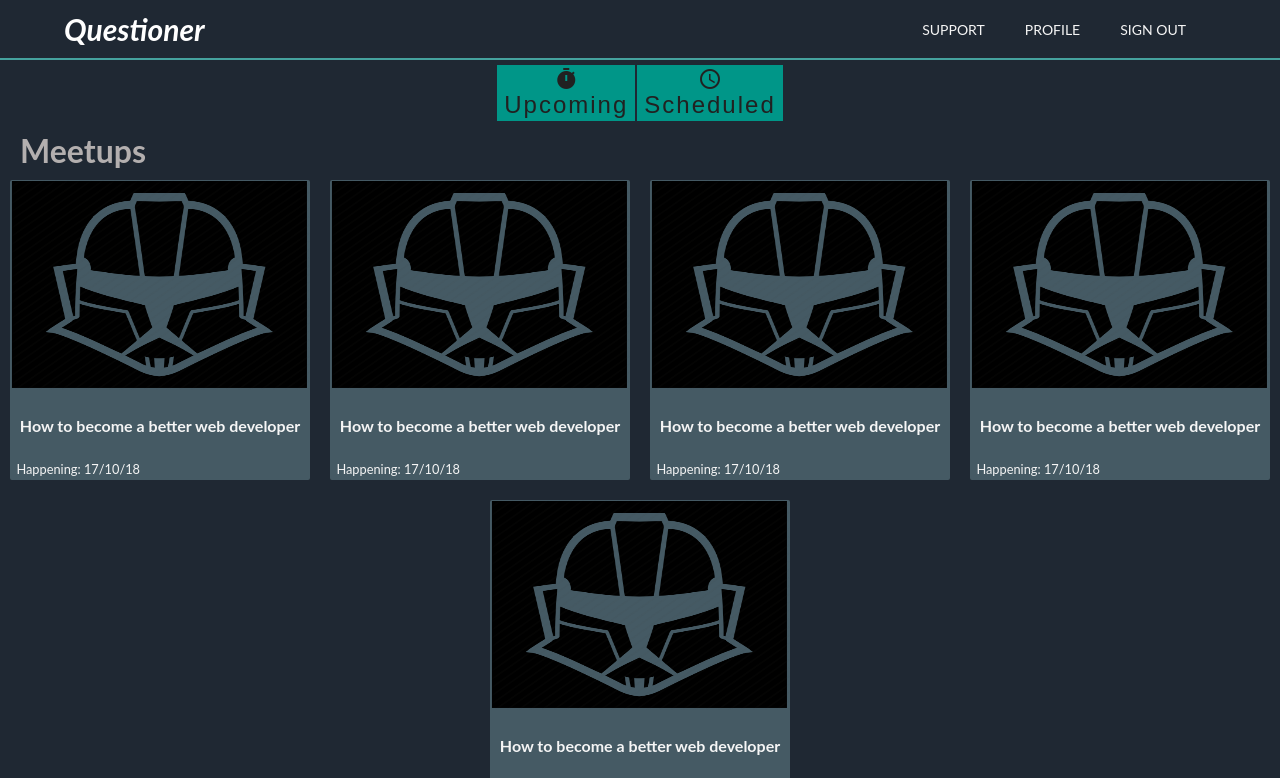
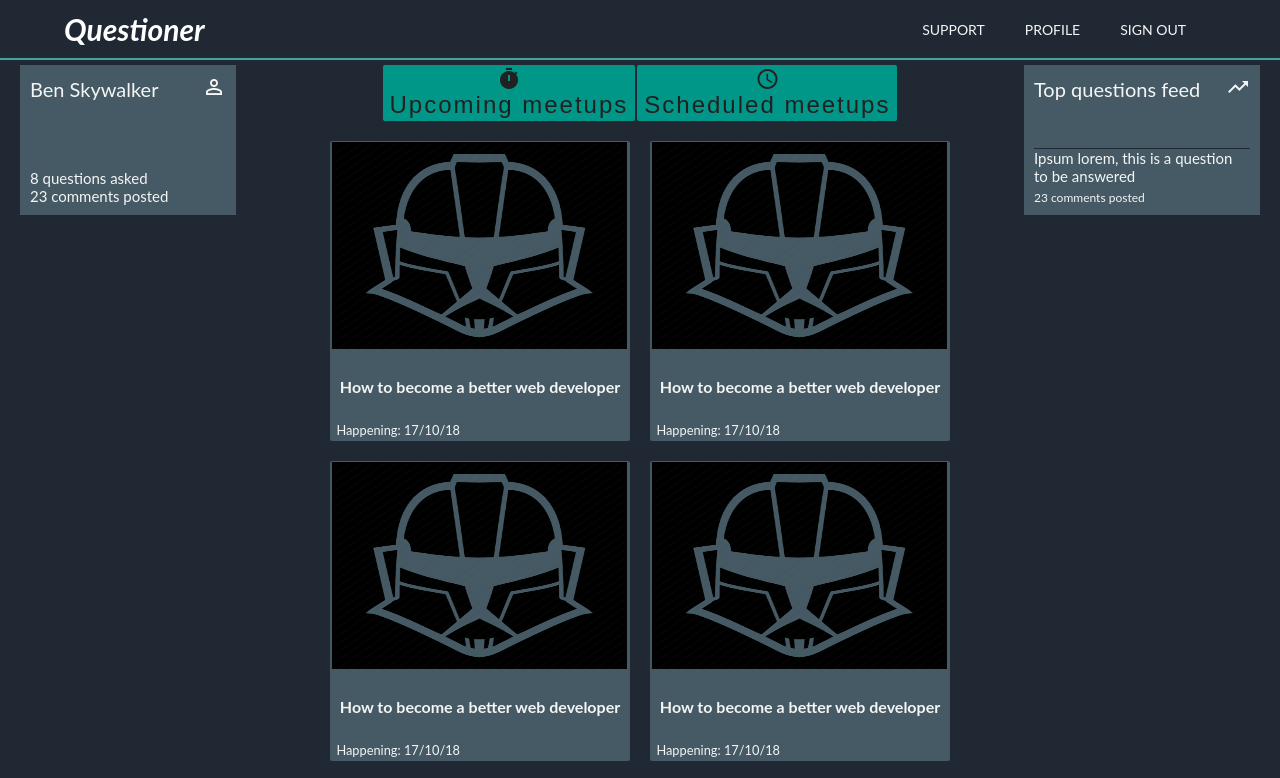
Before and after one commit to OvieMudi/Questioner__, a website: page UI/usr_dashboard.html in a window 1280 px wide. Shown: the top 778 px of the page. Drawn offline with Linux system fonts and the light colour scheme.

```diff
--- /dev/null
+++ b/UI/stylesheets/meetup_page.css
@@ -0,0 +1,67 @@
+@import "./usr_dashboard.css";
+
+
+.meet_up {
+  display: flex;
+}
+
+.images_container {
+  display: flex;
+  justify-content: center;
+  height: 250px;
+}
+
+.img {
+  width: 50%;
+  height: auto;
+}
+
+section.ask_question {
+  display: flex;
+  justify-content: flex-end;
+}
+
+form {
+  display: flex;
+  flex-flow: column nowrap;
+  justify-content: center;
+  align-items: center;
+}
+
+form textarea {
+  width: 80%;
+}
+form button {
+  width: 5em;
+  margin-top: 5px;
+}
+
+.question_container {
+  display: flex;
+  flex-flow: column nowrap;
+  align-items: center;
+  padding-left: 5%;
+  padding-right: 5%;
+}
+.question {
+  background-color: #1f2833;
+  padding: 1%;
+  border-radius: 2px;
+}
+
+div.respond {
+  display: flex;
+  justify-content: space-between;
+}
+div.ratings {
+  display: flex;
+  align-items: center;
+}
+span.no_comments {
+  display: flex;
+  align-items: center;
+  justify-content: space-between;
+}
+span#no_comments {
+  padding: 0 5px;
+}
--- /dev/null
+++ b/UI/stylesheets/profile.css
@@ -0,0 +1,31 @@
+@import "./adm_dashboard.css";
+
+main{
+  padding: 0 50px;
+  display: flex;
+  justify-content: center;
+}
+
+main .images-container {
+  display: flex;
+  flex-direction: column;
+  justify-content: center;
+  align-items: center;
+  background: gray;
+  border-radius: 2px;
+  margin-top: 5px;
+}
+
+#image {
+  border-radius: 2px;
+}
+
+
+.avatar-container {
+  display: flex;
+  flex-flow: column;
+  justify-content: center;
+  background: grey;
+  padding: 0 50px;
+  margin-top: 5px;
+}
--- a/UI/stylesheets/usr_dashboard.css
+++ b/UI/stylesheets/usr_dashboard.css
@@ -16,9 +16,10 @@
 body {
   display: grid;
   grid-template-areas:
-    "header header"
-    "content	  content";
-  grid-template-columns: 20vw;
+    "header header header"
+    "left-bar	  content right-bar"
+    "left-bar	  content right-bar";
+  grid-template-columns: 20vw 1fr 20vw;
   grid-template-rows: 60px 1fr;
   height: 100vh;
   font-family: lato, sans-serif;
@@ -88,11 +89,13 @@
   border-radius: 3px;
 }
 
-.meetup-nav button {
+button {
+  cursor: pointer;
   background-color: #009688;
   color: #212121;
   font-size: 1.5em;
   border: transparent;
+  border-radius: 2px;
   letter-spacing: 2px;
   height: auto;
   margin-top: 5px;
@@ -100,7 +103,7 @@
   margin: 5px 1px 10px 1px;
 }
 
-.meetup-nav button:hover {
+button:hover {
   color: #525151;
   background: #CFD8DC;
 }
@@ -130,7 +133,7 @@
   width: auto;
 }
 
-main .meetup {
+.meetup {
   background: #455A64;
   display: flex;
   flex-flow: column;
@@ -154,17 +157,80 @@
   font-size: 0.8em;
 }
 
+nav {
+  grid-area: left-bar;
+}
+nav section {
+  height: 120px;
+  background: #455A64;
+  padding: 10px;
+  margin-left: 20px;
+  margin-top: 5px;
+  display: flex;
+  flex-flow: column nowrap;
+  justify-content: space-between;
+
+}
+
+nav .username {
+  display: flex;
+  font-size: 20px;
+  justify-content: space-between;
+  align-items: center;
+  font-size: 20px;
+}
+
+nav .user_info {
+  font-size: 15px;
+}
+
+aside {
+  grid-area: right-bar;
+}
+section.segment {
+  min-height: 150px;
+  background: #455A64;
+  padding: 10px;
+  margin-top: 5px;
+  margin-right: 20px;
+  display: flex;
+  flex-flow: column nowrap;
+  justify-content: space-between;
+
+}
+
+.feed-header {
+  display: flex;
+  font-size: 20px;
+  justify-content: space-between;
+  align-items: center;
+  font-size: 20px;
+}
+
+.questions-feed {
+  font-size: 12px;
+  border-top: 1px solid #1f2833;
+}
+.question {
+  margin-bottom: 5px;
+  font-size: 15px;
+}
+
 
 @media only screen and (max-width: 768px) {
   body {
     grid-template-areas:
       "header"
-      "content";
+      "content"
+      "aside"
+      "nav";
 
       grid-template-columns: 100vw;
       grid-template-rows:
         inherit /* Header */
-        1fr; /* Content */
+        1fr /* Content */
+        auto
+        auto;
     font-size: 0.8em;
   }
 
@@ -173,4 +239,14 @@
     font-size: 0.8em;
   }
 
+  aside {
+    display: none;
+  }
+  nav {
+    display: none;
+  }
+
+  section.segment {
+    margin: 0;
+  }
 }
--- a/UI/usr_dashboard.html
+++ b/UI/usr_dashboard.html
@@ -23,11 +23,10 @@
     <main>
       <div class="main-container">
         <section class="meetup-nav">
-          <button class="meetup-nav-link"><a href="#"> <i class="material-icons"> timer </i>  Upcoming</a></button>
-          <button class="meetup-nav-link"><a href="#"> <i class="material-icons"> schedule </i> Scheduled</a></button>
+          <button class="meetup-nav-link"><a href="#"> <i class="material-icons"> timer </i>  Upcoming meetups</a></button>
+          <button class="meetup-nav-link"><a href="#"> <i class="material-icons"> schedule </i> Scheduled meetups</a></button>
         </section>
 
-        <h2>Meetups</h2>
 
         <section class="meetups">
             <div class="meetup">
@@ -65,12 +64,41 @@
                   <span class="meetup-date">Happening: <span>17/10/18 </span></span>
                 </span>
             </div>
-
-
-
         </section>
       </div>
     </main>
+
+  <!---------------- left sidebar --------------------------->
+    <nav>
+      <section class="left-container segment">
+        <span class="username">
+          <span id="username">Ben Skywalker</span>
+          <span class="userIcon"><i class="material-icons">person_outline</i></span>
+        </span>
+        <div class="user_info">
+          <div><span>8</span> questions asked</div>
+          <div><span>23</span> comments posted</div>
+        </div>
+      </section>
+
+    </nav>
+
+
+  <!---------------- right sidebar --------------------------->
+    <aside>
+      <section class="right-container segment">
+        <span class="feed-header">
+          <span>Top questions feed</span>
+          <span id="question-icon"><i class="material-icons">trending_up</i></span>
+        </span>
+        <div class="questions-feed">
+          <div class="question"><span>Ipsum lorem, this is a question to be answered </span></div>
+          <div><span>23</span> comments posted</div>
+        </div>
+      </section>
+
+    </aside>
+
     <script src="./scripts/usr_dashboard.js"></script>
   </body>
 </html>
```
Also changed, not shown: UI/adm_dashboard.html (+30 -3 lines), UI/meetup_page.html (added, +91 -0 lines), UI/profile.html (added, +69 -0 lines).
